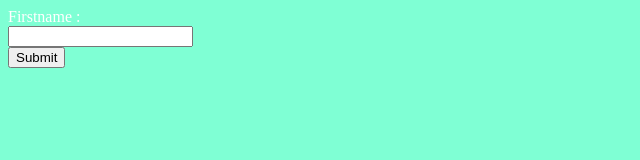
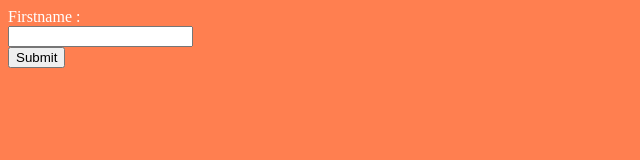
Before and after one commit to emmanuelcobbinah707/testRespository, a plain HTML site: page index.html in a window 1280 px wide. Shown: the whole page, without its empty margins (0-640 px from the left). Drawn offline with Linux system fonts and the light colour scheme.

Commit message:
Changed background color to coral orange

```diff
--- a/style.css
+++ b/style.css
@@ -1,5 +1,5 @@
 body {
-    background-color: aquamarine;
+    background-color: coral;
 }
 
 form {
```
